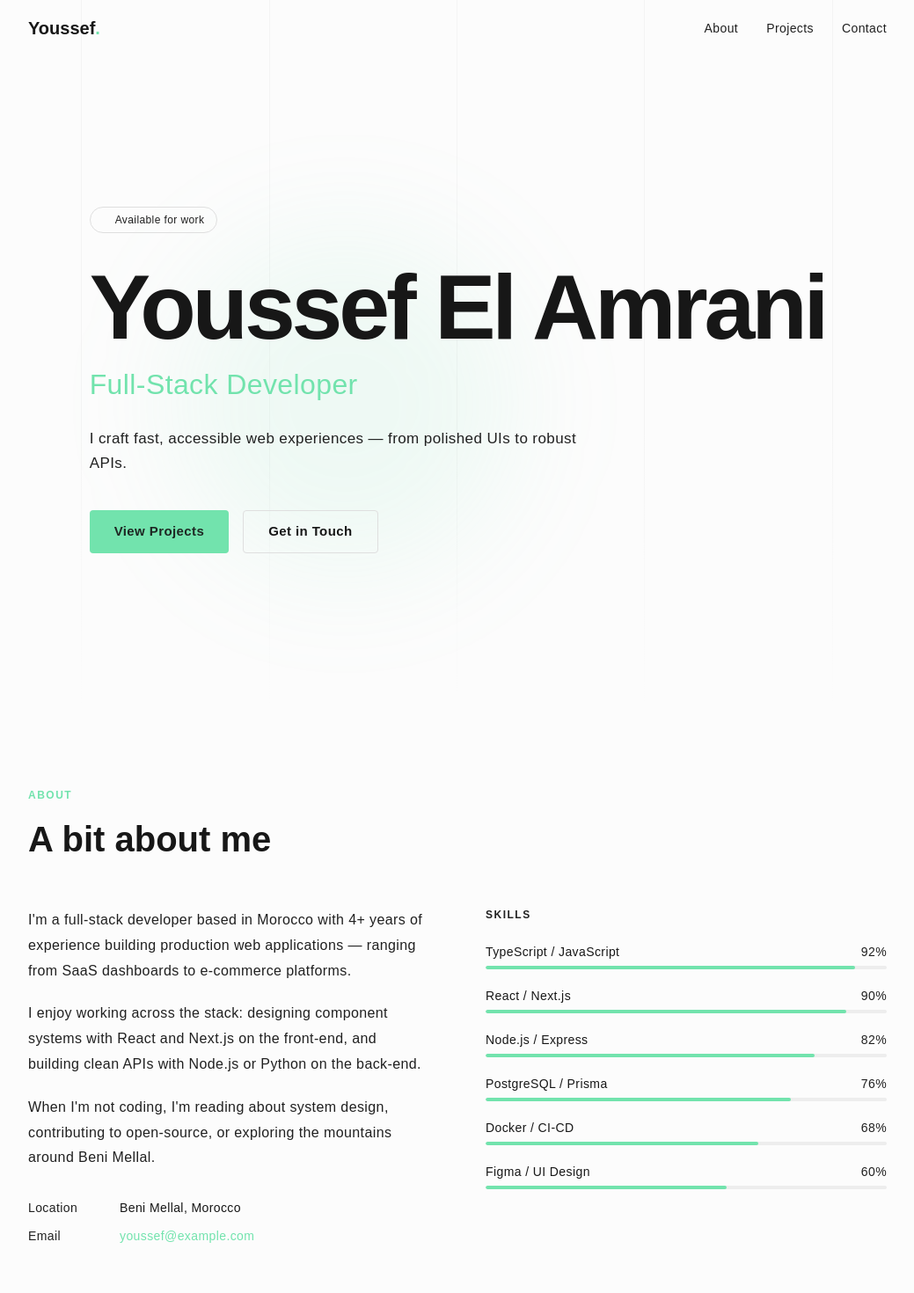
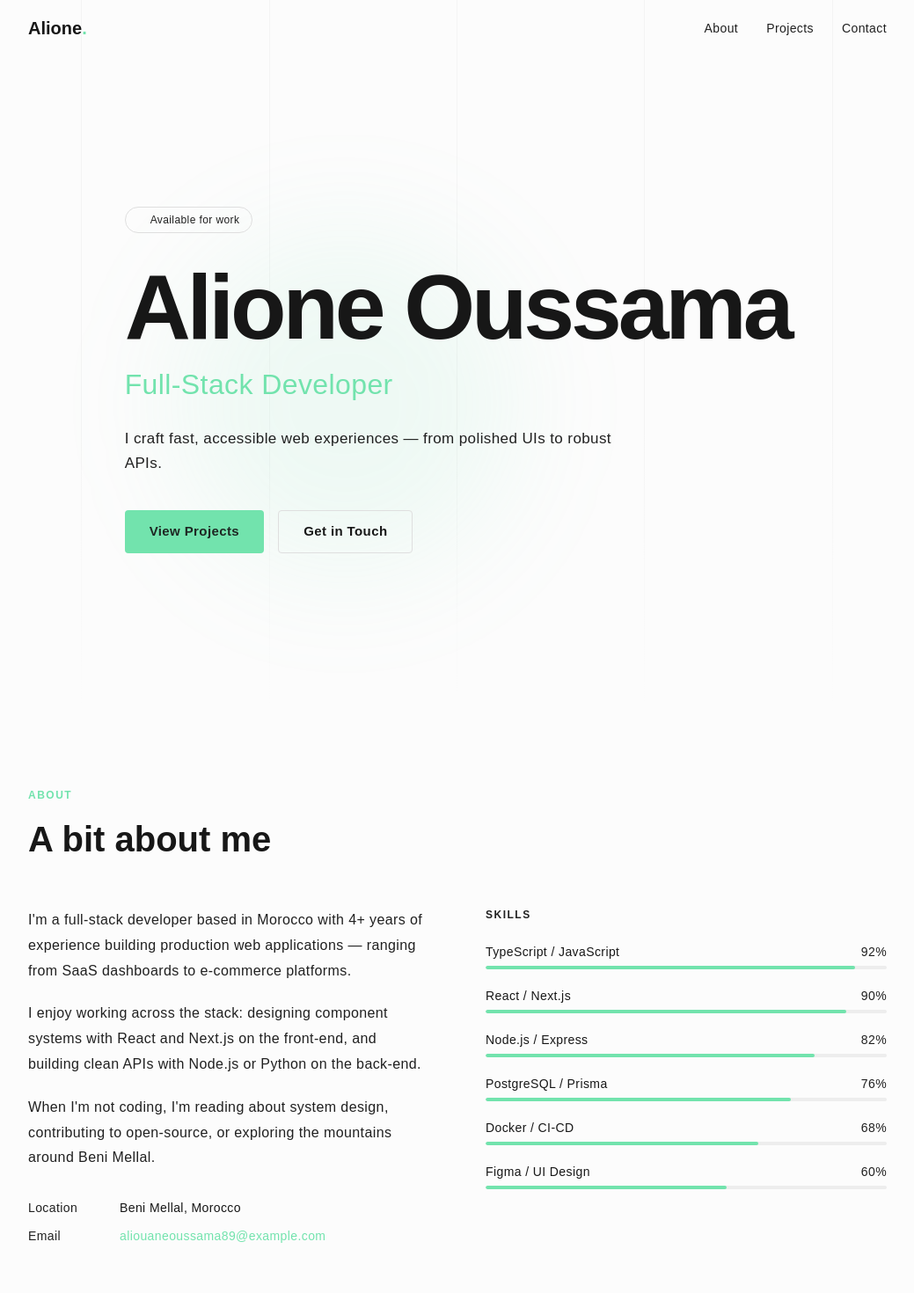
Before and after one commit to ussama-alione-dev/portfolio-nextjs, a Next.js app: page / in a window 1280 px wide. Shown: the top 1470 px of the page at 88% size, without its empty margins (120-1159 px from the left). Built offline with nearby package versions, Linux system fonts and the light colour scheme.

Commit message:
Update portfolio layout and components; add Contact section, modify Navbar and Footer, and update personal information

```diff
--- a/app/layout.tsx
+++ b/app/layout.tsx
@@ -1,6 +1,8 @@
 import type { Metadata } from "next";
 import { Inter, Syne } from "next/font/google";
 import "./globals.css";
+import Navbar from "@/components/Navbar";
+import Footer from "@/components/Footer";
 
 const inter = Inter({
     subsets: ["latin"],
@@ -15,9 +17,9 @@ const syne = Syne({
 });
 
 export const metadata: Metadata = {
-    title: "Youssef El Amrani — Full-Stack Developer",
+    title: "Oussama ali1 — Full-Stack Developer",
     description:
-        "Portfolio of Youssef El Amrani — full-stack developer specialising in Next.js, TypeScript, and Node.js.",
+        "Portfolio of Oussama ali1 — full-stack developer specialising in Next.js, TypeScript, and Node.js.",
 };
 
 export default function RootLayout({
@@ -27,7 +29,9 @@ export default function RootLayout({
 }) {
     return (
         <html lang="en" className={`${inter.variable} ${syne.variable}`}>
+            <Navbar />
             <body>{children}</body>
+            <Footer />
         </html>
     );
 }
--- a/app/page.tsx
+++ b/app/page.tsx
@@ -1,19 +1,15 @@
-import Navbar from "@/components/Navbar";
 import Hero from "@/components/Hero";
 import About from "@/components/About";
 import Projects from "@/components/Projects";
-import Footer from "@/components/Footer";
+import Contact from "@/components/Contact";
 
 export default function Page() {
     return (
-        <>
-            <Navbar />
-            <main>
-                <Hero />
-                <About />
-                <Projects />
-                <Footer />
-            </main>
-        </>
+        <main>
+            <Hero />
+            <About />
+            <Projects />
+            <Contact />
+        </main>
     );
 }
--- /dev/null
+++ b/components/Contact.tsx
@@ -0,0 +1,17 @@
+import Link from "next/link";
+import React from "react";
+
+const Contact = () => {
+    return (
+        <section className="min-h-52 bg-accent  flex flex-col items-center justify-center">
+            <h1 className="text-2xl mb-10 font-bold text-primary-foreground ">
+                Visit contact page
+            </h1>
+            <Link href="/contact" className="bg-primary  p-2 rounded">
+                Go to contact page &rarr;
+            </Link>
+        </section>
+    );
+};
+
+export default Contact;
--- a/components/Hero.tsx
+++ b/components/Hero.tsx
@@ -9,7 +9,6 @@ export default function Hero() {
             id="hero"
             className="relative min-h-svh flex items-center overflow-hidden pt-16"
         >
-            {/* Decorative grid */}
             <div
                 aria-hidden="true"
                 className="absolute inset-0 grid grid-cols-6 pointer-events-none"
@@ -23,7 +22,6 @@ export default function Hero() {
                 <div className="absolute bottom-0 inset-x-0 h-2/5 bg-gradient-to-t from-background to-transparent col-span-6" />
             </div>
 
-            {/* Ambient glow */}
             <div
                 aria-hidden="true"
                 className="absolute top-1/3 left-1/4 w-96 h-96 rounded-full bg-primary/10 blur-3xl pointer-events-none"
--- a/data/about.ts
+++ b/data/about.ts
@@ -15,5 +15,5 @@ export const aboutData: AboutData = {
         { name: "Figma / UI Design", level: 60 },
     ],
     location: "Beni Mellal, Morocco",
-    email: "youssef@example.com",
+    email: "aliouaneoussama89@example.com",
 };
--- a/data/hero.ts
+++ b/data/hero.ts
@@ -1,11 +1,14 @@
 import { HeroData } from "@/types";
 
 export const heroData: HeroData = {
-    name: "Youssef El Amrani",
+    name: "Alione Oussama",
     title: "Full-Stack Developer",
     tagline:
         "I craft fast, accessible web experiences — from polished UIs to robust APIs.",
-    ctaPrimary: { label: "View Projects", href: "#projects" },
-    ctaSecondary: { label: "Get in Touch", href: "mailto:youssef@example.com" },
+    ctaPrimary: { label: "View Projects", href: "projects" },
+    ctaSecondary: {
+        label: "Get in Touch",
+        href: "mailto:aliouaneoussama89@example.com",
+    },
     availableForWork: true,
 };
```
Also changed, not shown: components/Footer.tsx (renamed from components/Footer.jsx).
